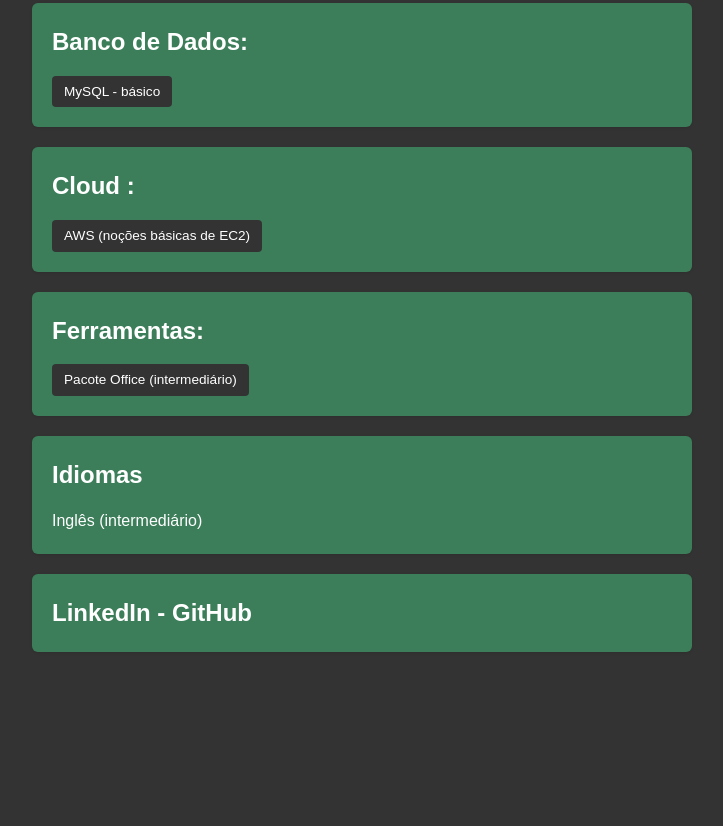
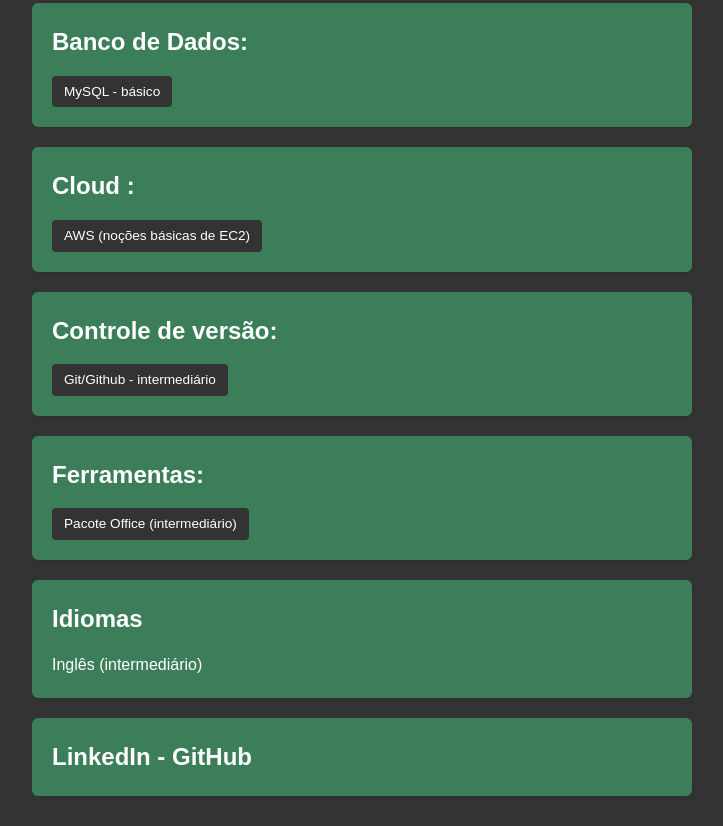
Before and after one commit to Mazzega375/Curriculo-Luiz-, a plain HTML site: page index.html in a window 1280 px wide. Shown: the part 1317-2143 px from the top of the page, without its empty margins (278-1001 px from the left). Before the commit the page ends 1999 px from the top, so only its background shows below. Drawn offline with Linux system fonts and the light colour scheme.

Commit message:
Update index.html

```diff
--- a/index.html
+++ b/index.html
@@ -84,6 +84,15 @@
     </section>
 
     <section>
+      <h2>Controle de versão:</h2>
+
+      <div class="conhecimento">
+        <span class="tag"> Git/Github - intermediário </span>
+      </div>
+
+    </section>
+
+    <section>
       <h2>Ferramentas:</h2>
 
       <div class="conhecimento">
```
